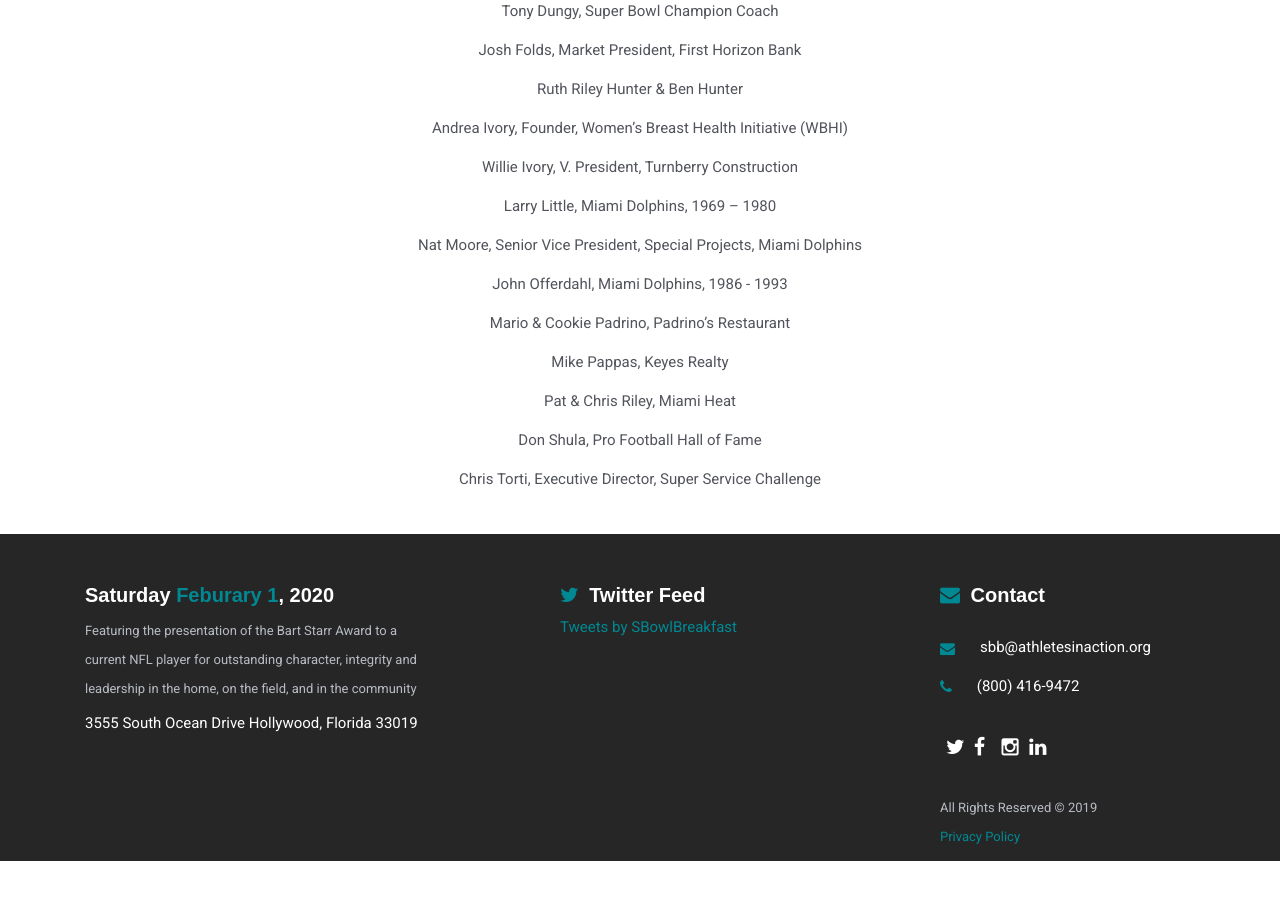
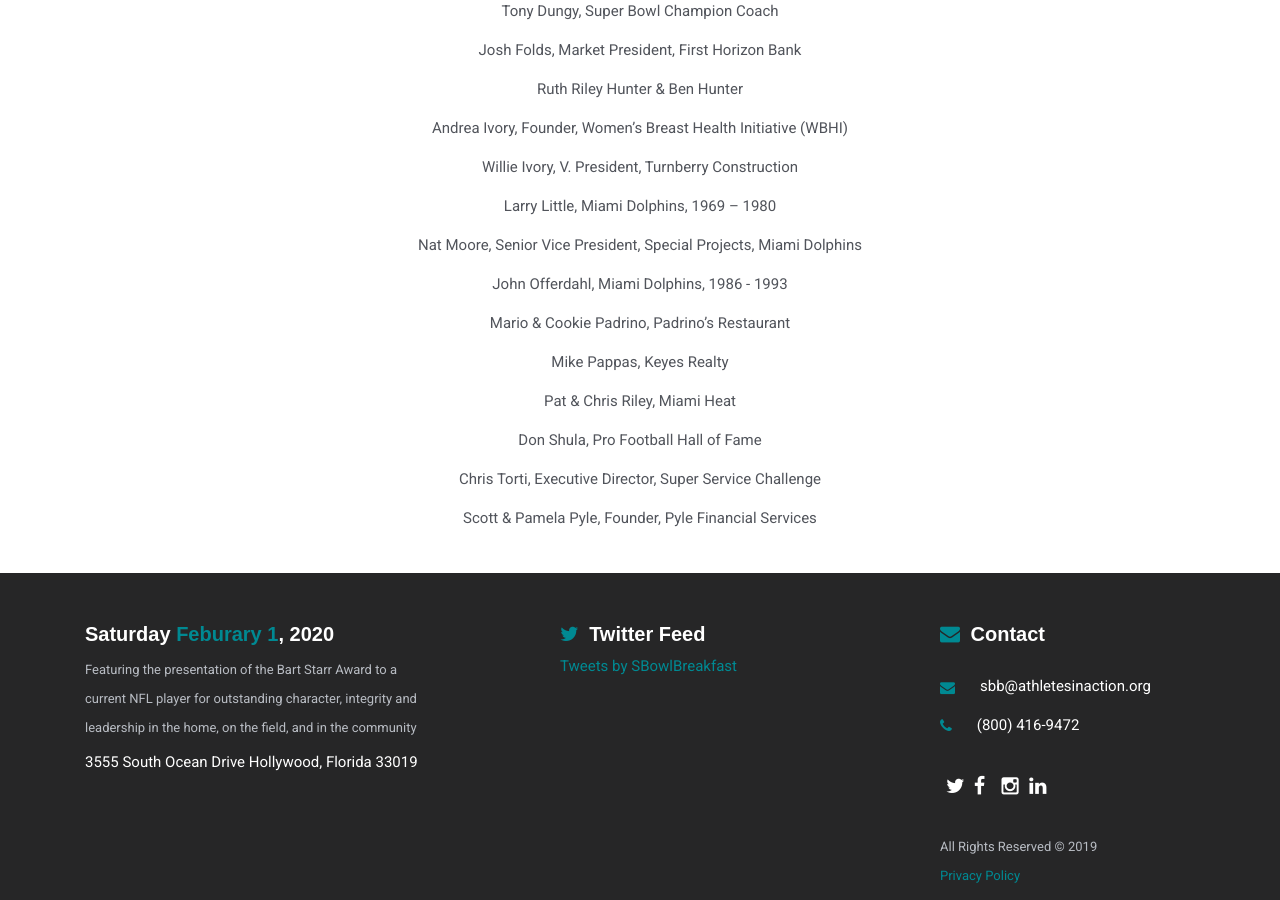
Before and after one commit to AIAUSA/Superbowl, a Jekyll site: the page built from index.md, in a window 1280 px wide and 900 px high, scrolled down 8129 px. Built offline with Jekyll 4.4.1, drawn with Linux system fonts in a browser that asks for light colours; some web fonts are replaced; comment, search, counter and statistics services are not loaded; before the commit the page ends 8990 px from its top, so only the background shows below that.

Commit message:
Update from Forestry.io Kayla Jenerette updated index.md

```diff
--- a/index.md
+++ b/index.md
@@ -112,6 +112,7 @@
     Miami Dolphins</p><p>John Offerdahl, Miami Dolphins, 1986 - 1993</p><p>Mario &amp;
     Cookie Padrino, Padrino’s Restaurant</p><p>Mike Pappas, Keyes Realty</p><p>Pat
     &amp; Chris Riley, Miami Heat</p><p>Don Shula, Pro Football Hall of Fame</p><p>Chris
-    Torti, Executive Director, Super Service Challenge</p>
+    Torti, Executive Director, Super Service Challenge</p><p>Scott &amp; Pamela Pyle,
+    Founder, Pyle Financial Services</p>
 
 ---
```
